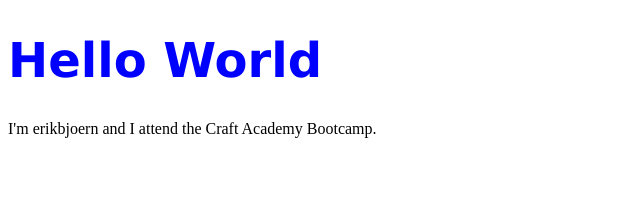
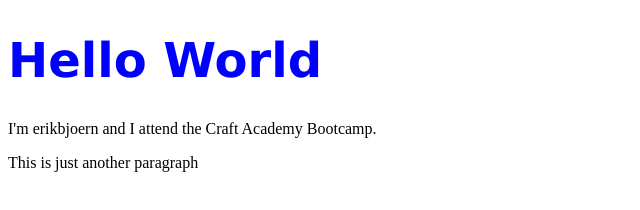
Before and after one commit to erikbjoern/Test-Website, a plain HTML site: page index.html in a window 1280 px wide. Shown: the whole page, without its empty margins (0-640 px from the left). Drawn offline with Linux system fonts and the light colour scheme.

Commit message:
adds another paragraph to index.html

```diff
--- a/index.html
+++ b/index.html
@@ -9,5 +9,6 @@
 <body>
     <h1>Hello World</h1>
 <p>I'm erikbjoern and I attend the Craft Academy Bootcamp.</p>
+<p>This is just another paragraph</p>
 </body>
 </html>
```
